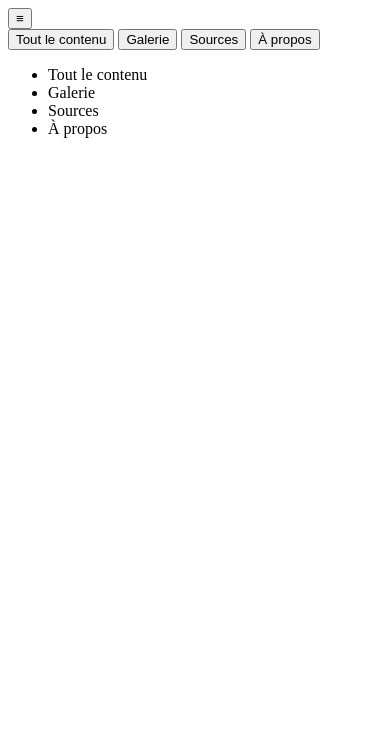
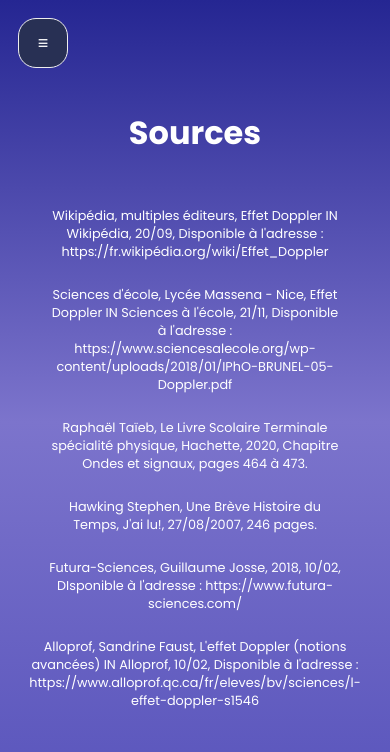
Before and after one commit to Loxiary/es2024, a website: page public/template/html/sources.html in a window 390 px wide. Drawn offline with Linux system fonts and the light colour scheme.

Commit message:
created sources page

```diff
--- a/public/template/css/sources.css
+++ b/public/template/css/sources.css
@@ -0,0 +1,169 @@
+@import url('https://fonts.googleapis.com/css2?family=Poppins:ital,wght@0,100;0,200;0,300;0,400;0,500;0,600;0,700;0,800;0,900;1,100;1,200;1,300;1,400;1,500;1,600;1,700;1,800;1,900&display=swap');
+
+*{
+    margin: 0;
+    padding: 0;
+}
+
+body{
+    position: relative;
+    height: 100vh;
+    font-family: "Poppins", serif;
+    background: rgb(85,81,186);
+    background: linear-gradient(0deg, rgba(85,81,186,1) 0%, rgba(124,116,204,1) 50%, rgba(37,38,146,1) 100%);
+    overflow: hidden;
+}
+
+nav{
+    height: 6em;
+    position: absolute;
+    width: 100%;
+    font-weight: bold;
+    z-index: 10;
+
+}
+
+nav ul{
+    display: flex;
+    justify-content: center;
+    align-items: center;
+    flex-direction: row;
+    list-style: none;
+    height: 100%;
+}
+
+nav li{
+    margin: 0 1.5rem;
+    padding: 0.5rem 1rem;
+    border-radius: 10000px;
+    font-size: 1rem;
+    transition: all 250ms ease-in-out;
+    color: #ffffff;
+}
+
+nav li:hover{
+    cursor: pointer;
+    transform: scale(1.1);
+    background-color: #283054;
+    color: #ffffff;
+}
+
+nav li .active{
+    text-decoration: underline;
+}
+
+span{
+    font-size: 0.8em;
+}
+
+main{
+    height: 100%;
+    text-align: center;
+    display: flex;
+    justify-content: center;
+    align-items: center;
+    flex-direction: column;
+    color: #ffffff;
+    margin: 0 3em;
+}
+
+#navbar-btn{
+    transition: all 150ms ease-in-out;
+    display: none;
+    position: absolute;
+    z-index: 7;
+    margin: 1em;
+    height: 50px;
+    width: 50px;
+    background-color: #283054;
+    font-size: large;
+    border-radius: 1em;
+    border: 1px solid #eeeeee;
+    color: #ffffff;
+}
+
+.mobile_nav_div{
+    position: absolute;
+    left: 0;
+    top: 0;
+    height: fit-content;
+    width: 50%;
+    margin-top: 90px;
+    z-index: 250;
+    display: none;
+    justify-content: flex-start;
+    align-items: flex-start;
+    background-color: #16285b;
+    border-radius: 10px;
+    transform: translateX(-50vw);
+    transition: all 150ms ease-in-out;
+}
+
+.mobile_nav_div.show{
+    transform: translateX(0);
+}
+
+
+.mobile_btns_div{
+    background-color: #16285b;
+    position: relative;
+    display: flex;
+    justify-content: flex-start;
+    align-items: flex-start;
+    height: 100%;
+    width: 100%;
+    flex-direction: column;
+    border-radius: 10px;
+}
+
+.mobile_btns_div button{
+    padding-left: 2em;
+    font-family: "Poppins", serif;
+    border: none;
+    height: 3em;
+    width: 100%;
+    background-color: #16285b;
+    text-align: left;
+    color: #ffffff;
+    transition: all 150ms ease-in-out;
+}
+
+.mobile_btns_div button.active{
+    text-decoration: underline;
+}
+
+.mobile_btns_div button:first-child{
+    border-radius: 10px 10px 0 0;
+}
+
+.mobile_btns_div button:last-child{
+    border-radius: 0 0 10px 10px;
+}
+
+.mobile_btns_div button:hover{
+    cursor: pointer;
+    background-color: #ffffff;
+    color: #16285b;
+}
+
+@media(max-width: 1500px){
+    #navbar-btn:hover{
+        cursor: pointer;
+        transform: scale(1.1);
+    }
+}
+
+@media (max-width: 920px){
+
+    #navbar-btn{
+        display: block;
+    }
+
+    .mobile_nav_div{
+        display: flex;
+    }
+
+    nav{
+        display: none;
+    }
+}
--- a/public/template/html/sources.html
+++ b/public/template/html/sources.html
@@ -13,20 +13,43 @@
 
     <div class="mobile_nav_div" id="mobile-nav-div">
         <div class="mobile_btns_div">
+            <button id="Home" onclick="HomeButtonClicked()">Home</button>
             <button id="Tout le contenu" onclick="ToContentWindow()">Tout le contenu</button>
             <button id="Galerie" onclick="GaleryButtonClicked()">Galerie</button>
-            <button id="Sources" onclick="SourceButtonClicked()">Sources</button>
+            <button id="Sources" onclick="SourceButtonClicked()" class="active">Sources</button>
             <button id="À propos" onclick="AboutButtonClicked()">À propos</button>
         </div>
     </div>
 
     <nav>
         <ul>
+            <li><a onclick="HomeButtonClicked()">Home</a></li>
             <li><a onclick="ToContentWindow()">Tout le contenu</a></li>
             <li><a onclick="GaleryButtonClicked()">Galerie</a></li>
-            <li><a onclick="SourceButtonClicked()">Sources</a></li>
+            <li><a onclick="SourceButtonClicked()" class="active">Sources</a></li>
             <li><a onclick="AboutButtonClicked()">À propos</a></li>
         </ul>
     </nav>
+
+    <main>
+        <h1>Sources</h1>
+
+        <br>
+        <br>
+
+        <span>Wikipédia, multiples éditeurs, Effet Doppler IN Wikipédia, 20/09,
+            Disponible à l'adresse : https://fr.wikipédia.org/wiki/Effet_Doppler</span><br>
+        <span>Sciences d'école, Lycée Massena - Nice, Effet Doppler IN Sciences à l'école, 21/11,
+            Disponible à l'adresse : https://www.sciencesalecole.org/wp-content/uploads/2018/01/IPhO-BRUNEL-05-Doppler.pdf</span><br>
+        <span>Raphaël Taïeb, Le Livre Scolaire Terminale spécialité physique, Hachette, 2020,
+            Chapitre Ondes et signaux, pages 464 à 473.</span><br>
+        <span>Hawking Stephen, Une Brève Histoire du Temps, J'ai lu!, 27/08/2007,
+            246 pages.
+            </span><br>
+        <span>Futura-Sciences, Guillaume Josse, 2018, 10/02,
+            DIsponible à l'adresse : https://www.futura-sciences.com/</span><br>
+        <span>Alloprof, Sandrine Faust, L'effet Doppler (notions avancées) IN Alloprof, 10/02,
+            Disponible à l'adresse : https://www.alloprof.qc.ca/fr/eleves/bv/sciences/l-effet-doppler-s1546</span><br>
+    </main>
 </body>
 </html>
```
Also changed, not shown: public/template/html/scrolling.html (+2 -2 lines).
